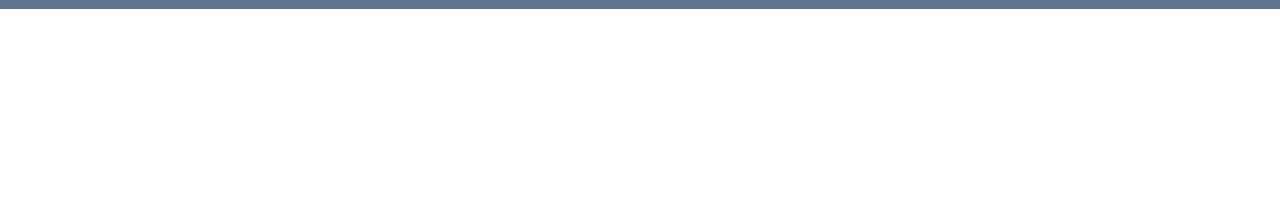
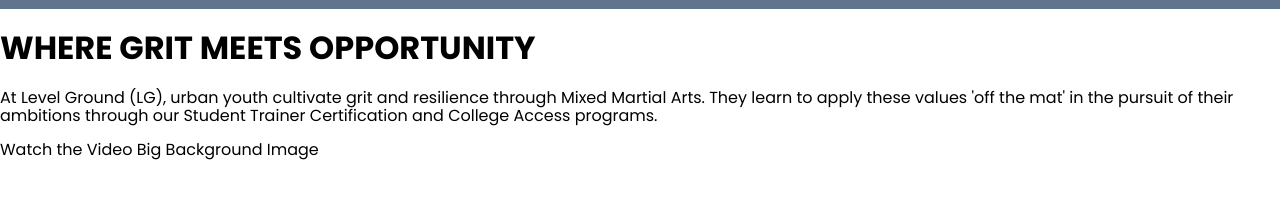
Before and after one commit to SouravsGithub/layout4, a plain HTML site: page index.html in a window 1280 px wide. Shown: the part 71-270 px from the top of the page. Drawn offline with Linux system fonts and the light colour scheme.

Commit message:
wrote the html for the hero section

```diff
--- a/css/style.css
+++ b/css/style.css
@@ -75,6 +75,9 @@ nav > a {
   padding: 0.7rem 1rem;
   border-radius: 5px;
 }
+
+/* HERO SECTION STYLING */
+
 footer {
 }
 
--- a/index.html
+++ b/index.html
@@ -33,6 +33,19 @@
         <a href="#">DONATE</a>
       </nav>
     </header>
+    <section class="hero">
+      <div class="container">
+        <h1>WHERE GRIT MEETS OPPORTUNITY</h1>
+        <p>
+          At Level Ground (LG), urban youth cultivate grit and resilience
+          through Mixed Martial Arts. They learn to apply these values 'off the
+          mat' in the pursuit of their ambitions through our Student Trainer
+          Certification and College Access programs.
+        </p>
+        <span>Watch the Video</span>
+        <span>Big Background Image</span>
+      </div>
+    </section>
     <script type="text/javascript" src="js/main.js"></script>
   </body>
 </html>
```
